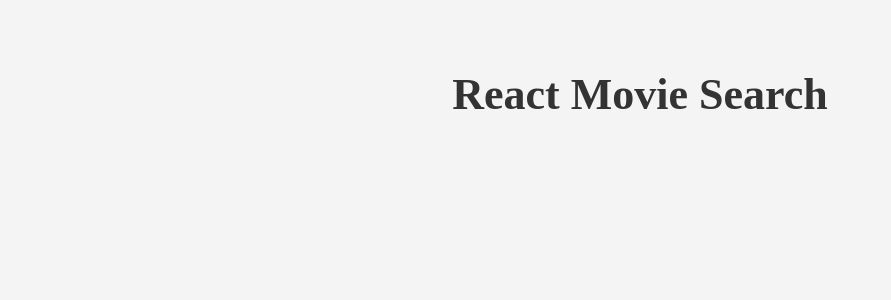
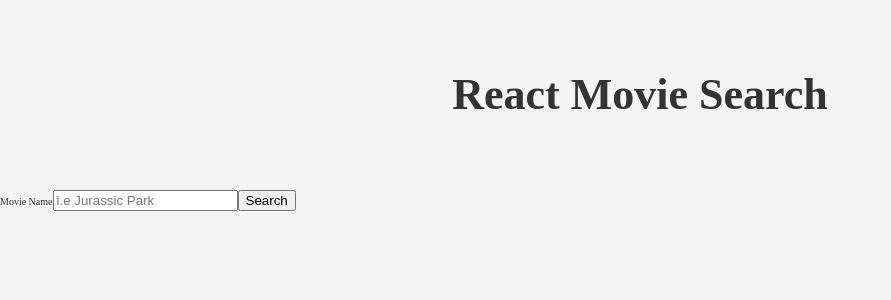
Before and after one commit to paulgast/React-Movie-Search, a React (Create React App) app: page / in a window 1280 px wide. Shown: the top 300 px of the page, without its empty margins (0-891 px from the left). Built offline with nearby package versions, Linux system fonts and the light colour scheme.

Commit message:
Implémentation de la barre de recherche

```diff
--- /dev/null
+++ b/src/Components/SearchMovies.js
@@ -0,0 +1,11 @@
+import React from "react";
+
+export default function SearchMovies(){
+    return (
+        <form className="form">
+            <label className="label" htmlFor="query">Movie Name</label>
+            <input className="input" type="text" name="query" placeholder="i.e Jurassic Park"/>
+            <button className="button" type="submit">Search</button>
+        </form>
+    )
+}
--- a/src/index.js
+++ b/src/index.js
@@ -1,7 +1,8 @@
 import React from 'react';
 import ReactDOM from 'react-dom';
 import './index.css';
-import App from './App';
+import './Components/SearchMovies'
+import SearchMovies from './Components/SearchMovies';
 
 class Main extends React.Component {
   render() {
@@ -16,6 +17,7 @@
 ReactDOM.render(
   <React.StrictMode>
     <Main/>
+    <SearchMovies/>
   </React.StrictMode>,
   document.getElementById('root')
 );
```
Also changed, not shown: src/Components/test.js (renamed from src/test.js), src/SearchMovies.js (deleted), 1 other file (tests, documents, lock files or other folders).
